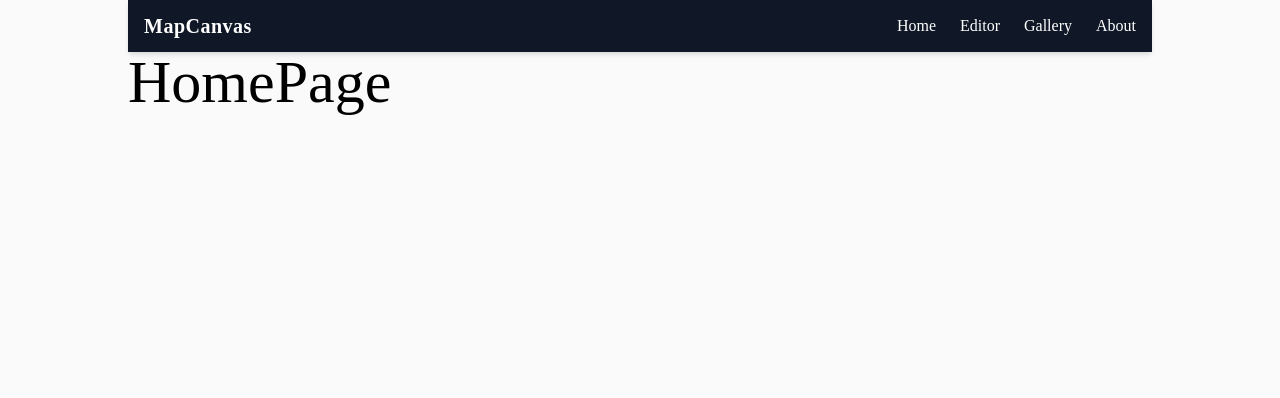
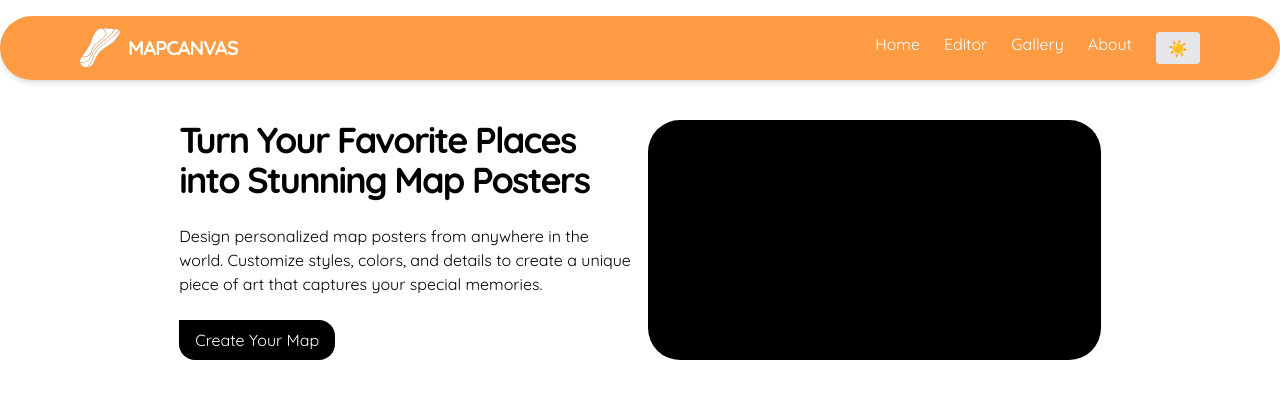
Before and after one commit to PaperNsalt/map-canvas, a React (Vite) app: page / in a window 1280 px wide. Shown: the top 398 px of the page. Built offline with nearby package versions, Linux system fonts and the light colour scheme; a web font is replaced by a local one.

Commit message:
added home content

```diff
--- a/index.html
+++ b/index.html
@@ -2,7 +2,7 @@
 <html lang="en">
   <head>
     <meta charset="UTF-8" />
-    <link rel="icon" type="image/svg+xml" href="/favicon.svg" />
+    <link rel="icon" type="image/svg+xml" href="/MAPCANVAS LOGO.svg" />
     <meta name="viewport" content="width=device-width, initial-scale=1.0" />
     <link rel="preconnect" href="https://fonts.googleapis.com" />
     <link rel="preconnect" href="https://fonts.gstatic.com" crossorigin />
@@ -10,7 +10,7 @@
       href="https://fonts.googleapis.com/css2?family=Playfair:ital,opsz,wght@0,5..1200,300..900;1,5..1200,300..900&family=Quicksand:wght@300..700&display=swap"
       rel="stylesheet"
     />
-    <title>map-canvas</title>
+    <title>MAPCANVAS</title>
   </head>
   <body>
     <div id="root"></div>
--- a/src/App.css
+++ b/src/App.css
@@ -1,9 +1,9 @@
 @import "tailwindcss";
 
-#root {
+section {
   /* Desktop Styles (Default) */
   max-width: 80%;
   margin: 0 auto; /* Centers the container */
-  margin-inline: auto;
+  /* margin-inline: auto; */
   /* padding: 2rem; */
 }
--- a/src/App.jsx
+++ b/src/App.jsx
@@ -1,28 +1,34 @@
-import { useState } from 'react'
-import { Routes, Route } from 'react-router-dom'
-import HomePage from './pages/Home'
-import EditorPage from './pages/Editor'
-import GalleryPage from './pages/Gallery'
-import AboutPage from './pages/About'
+import { Routes, Route } from "react-router-dom";
+import HomePage from "./pages/Home";
+import EditorPage from "./pages/Editor";
+import GalleryPage from "./pages/Gallery";
+import AboutPage from "./pages/About";
 
-import Navbar from './components/Navbar'
+import Navbar from "./components/Navbar";
+import { ThemeProvider } from "./context/ThemeContext";
 
-import './App.css'
-import './index.css'
+import "./App.css";
+import "./index.css";
 
 function App() {
+  return (
+    <ThemeProvider>
+      {/* ADDED: A wrapper div that controls the global background and text color */}
+      <div className="min-h-screen bg-white dark:bg-gray-900 text-black dark:text-white transition-colors duration-300">
+        <Navbar />
 
-  return (
-  <>
-  <Navbar/>
-  <Routes>
-    <Route  path='/' element={<HomePage />}/>
-    <Route  path='editor' element={<EditorPage />}/>
-    <Route  path='gallery' element={<GalleryPage />}/>
-    <Route  path='about' element={<AboutPage />}/>
-  </Routes>
-  </>
-  )
+        {/* Added a container for your routes to keep them neat */}
+        <main className="max-w-6xl mx-auto">
+          <Routes>
+            <Route path="/" element={<HomePage />} />
+            <Route path="editor" element={<EditorPage />} />
+            <Route path="gallery" element={<GalleryPage />} />
+            <Route path="about" element={<AboutPage />} />
+          </Routes>
+        </main>
+      </div>
+    </ThemeProvider>
+  );
 }
 
-export default App
+export default App;
--- a/src/components/Navbar.jsx
+++ b/src/components/Navbar.jsx
@@ -1,6 +1,10 @@
 import { useState } from "react";
 import { Link } from "react-router-dom";
 import { motion, AnimatePresence } from "framer-motion";
+
+import ThemeToggle from "./ThemeToggle";
+
+import logo from '../assets/MAPCANVAS LOGO.svg'
 
 function Navbar() {
   const [isOpen, setIsOpen] = useState(false);
@@ -13,13 +17,16 @@ function Navbar() {
   ];
 
   return (
-    <nav className="bg-gray-900 text-white shadow-md">
+    <nav className="bg-[#FF9B42] dark:bg-black rounded-full text-white shadow-md mt-4">
       <div className="max-w-6xl mx-auto px-4 py-3 flex justify-between items-center">
 
         {/* Logo */}
-        <h1 className="text-xl font-bold tracking-wide">
-          MapCanvas
+        <div className="flex justify-center items-center gap-2">
+        <img src={logo} alt="logo"  className="size-10"/>
+        <h1 className="text-xl font-bold tracking-tighter">
+          MAPCANVAS
         </h1>
+        </div>
 
         {/* Desktop Menu */}
         <div className="hidden md:flex gap-6">
@@ -35,9 +42,13 @@ function Navbar() {
               >
                 {link.name}
               </Link>
+
+
             </motion.div>
-          ))}
+          ))}<ThemeToggle></ThemeToggle>
         </div>
+
+
 
         {/* Mobile Button */}
         <div className="md:hidden">
@@ -54,7 +65,7 @@ function Navbar() {
             initial={{ opacity: 0, y: -20 }}
             animate={{ opacity: 1, y: 0 }}
             exit={{ opacity: 0, y: -20 }}
-            className="md:hidden bg-gray-800 px-4 pb-4"
+            className="md:hidden bg-[#FF9B42] dark:bg-gray-800 px-4 pb-4 shadow-lg rounded-b-xl"
           >
             {navLinks.map((link, index) => (
               <motion.div
--- /dev/null
+++ b/src/components/ThemeToggle.jsx
@@ -0,0 +1,17 @@
+import { useContext } from "react";
+import { ThemeContext } from "../context/ThemeContext";
+
+function ThemeToggle() {
+  const { darkMode, toggleTheme } = useContext(ThemeContext);
+
+  return (
+    <button
+      onClick={toggleTheme}
+      className="px-3 py-1 rounded bg-gray-200 dark:bg-gray-700 dark:text-white"
+    >
+      {darkMode ? "🌙" : "☀️"}
+    </button>
+  );
+}
+
+export default ThemeToggle;
--- /dev/null
+++ b/src/context/ThemeContext.jsx
@@ -0,0 +1,29 @@
+import { createContext, useEffect, useState } from "react";
+
+export const ThemeContext = createContext();
+
+export const ThemeProvider = ({ children }) => {
+  const [darkMode, setDarkMode] = useState(() => {
+    return localStorage.getItem("theme") === "dark";
+  });
+
+  useEffect(() => {
+    const root = window.document.documentElement;
+
+    if (darkMode) {
+      root.classList.add("dark");
+      localStorage.setItem("theme", "dark");
+    } else {
+      root.classList.remove("dark");
+      localStorage.setItem("theme", "light");
+    }
+  }, [darkMode]);
+
+  const toggleTheme = () => setDarkMode(!darkMode);
+
+  return (
+    <ThemeContext.Provider value={{ darkMode, toggleTheme }}>
+      {children}
+    </ThemeContext.Provider>
+  );
+};
--- a/src/index.css
+++ b/src/index.css
@@ -1,5 +1,8 @@
 @import "tailwindcss";
 
+@custom-variant dark (&:where(.dark, .dark *));
+
+@tailwind utilities;
 
 :root{
   --ff-primary: "Playfair", serif;
@@ -11,15 +14,11 @@
 
 }
 
-html{
-  background-color: var(--color-primary-100);
-}
-
 *{
   box-sizing: border-box;
   font-optical-sizing: auto;
 
-  font-family: var(--ff-primary);
+  font-family: var(--ff-secondary);
 }
 
 *::after{
@@ -33,5 +32,5 @@ p{
 }
 
 h1{
-  font-family: var(--ff-primary);
+  font-family: var(--ff-secondary);
 }
--- a/src/pages/Home.jsx
+++ b/src/pages/Home.jsx
@@ -1,8 +1,35 @@
+
+
 
 function HomePage(){
   return(
     <>
-    <h1 className="text-6xl">HomePage</h1>
+    <section>
+    <div className="grid grid-cols-2 gap-4 mt-10">
+      <div className="flex justify-center items-start flex-col">
+        <h1 className="text-4xl font-bold tracking-tighter">
+          Turn Your Favorite Places into Stunning Map Posters
+        </h1>
+
+        <p className="text-base mt-6">Design personalized map posters from anywhere in the world. Customize styles, colors, and details to create a unique piece of art that captures your special memories.</p>
+
+        <button className="px-4 py-2 bg-black dark:bg-white rounded-b-2xl rounded-r-2xl text-white dark:text-black mt-6">
+         Create Your Map
+        </button>
+      </div>
+
+      <div className="flex justify-between items-center">
+        <div className="bg-black rounded-4xl w-full h-full"></div>
+      </div>
+    </div>
+    </section>
+
+    <section>
+      <div>
+
+      </div>
+    </section>
+
     </>
   );
 }
--- /dev/null
+++ b/tailwind.config.js
@@ -0,0 +1,8 @@
+export default {
+  darkMode: 'class', // important!
+  content: ["./index.html", "./src/**/*.{js,ts,jsx,tsx}"],
+  theme: {
+    extend: {},
+  },
+  plugins: [],
+}
```
Also changed, not shown: public/MAPCANVAS LOGO.svg (added), src/assets/MAPCANVAS LOGO.svg (added).
